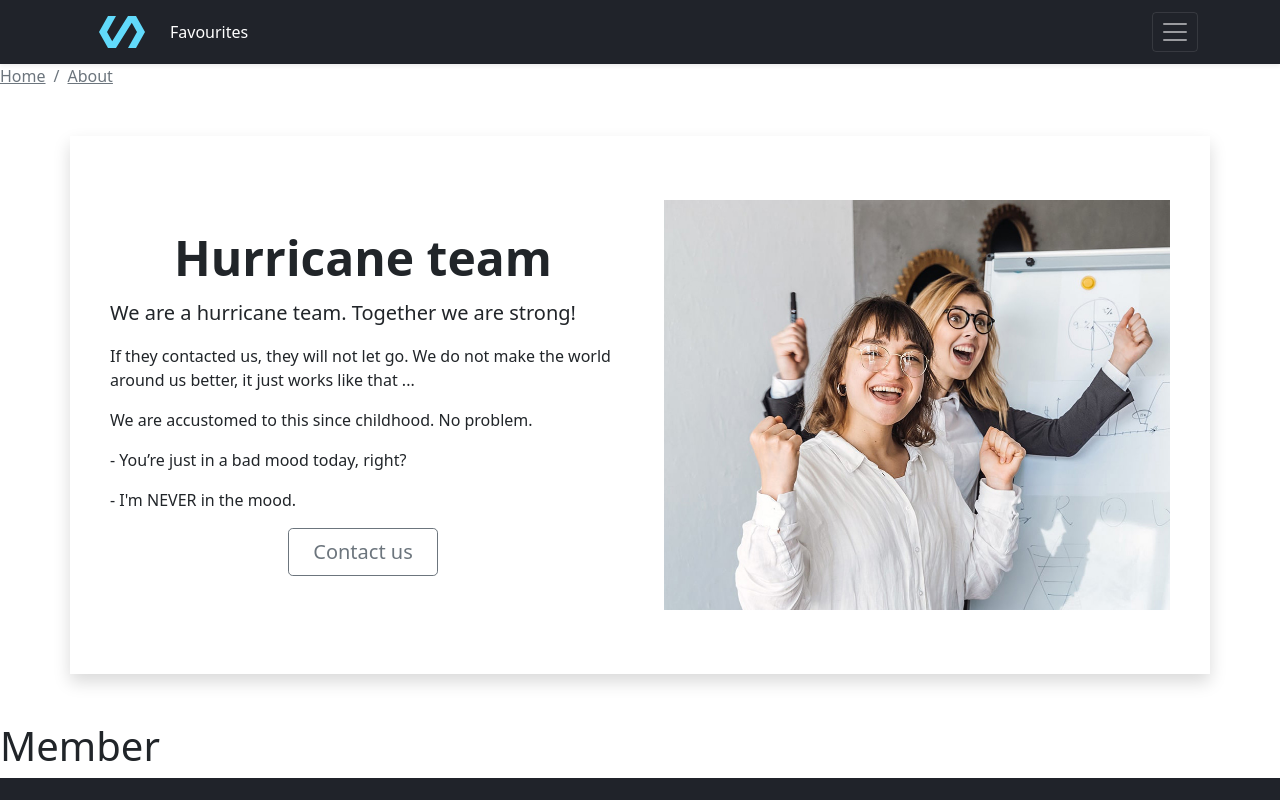
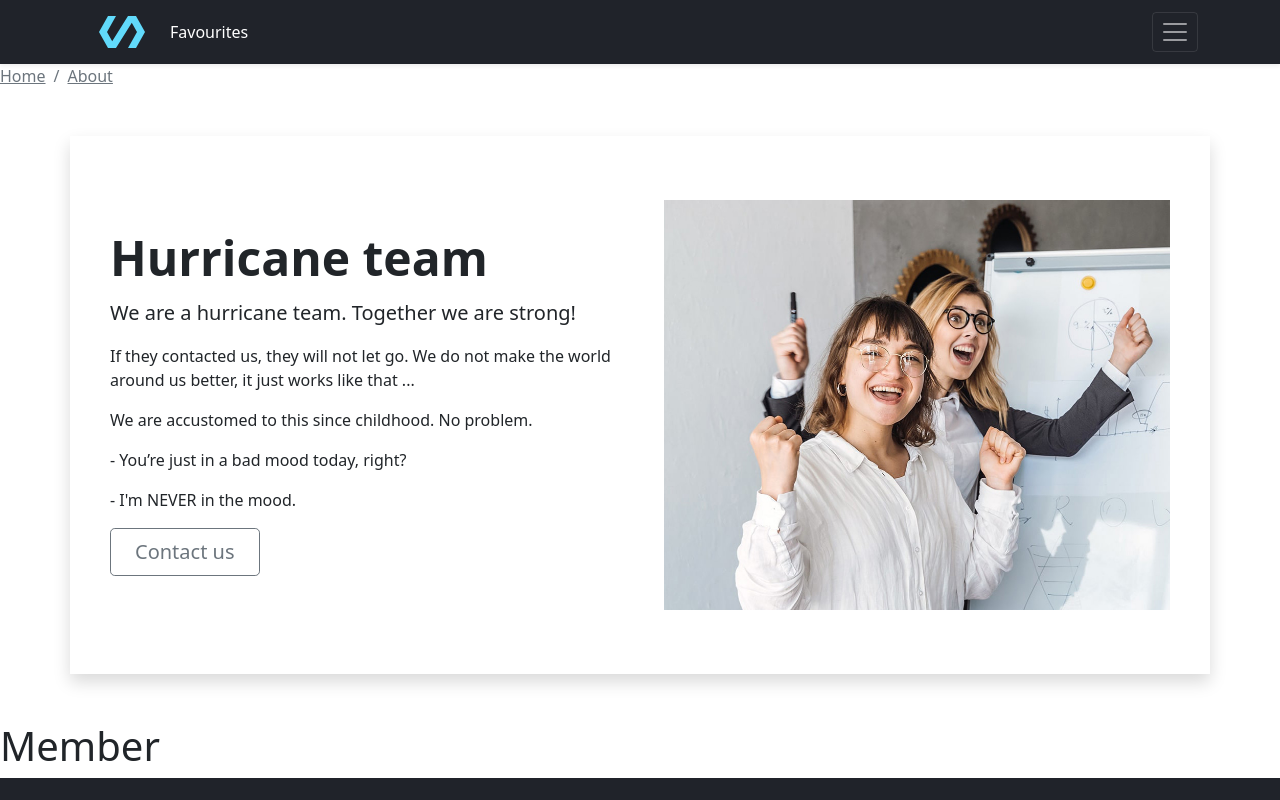
Before and after one commit to unclekoin/react-hackathon-team-website, a React (Create React App) app: page /about in a window 1280 px wide. Shown: the top 800 px of the page. Built offline with nearby package versions, Linux system fonts and the light colour scheme.

Commit message:
fix style about.jsx

```diff
--- a/src/index.css
+++ b/src/index.css
@@ -104,3 +104,10 @@
   height: 0;
   box-shadow: 265px 12px 18px 16px #fff;
 }
+
+/* about.jsx */
+.block-info {
+  align-items: flex-start;
+  display: flex;
+  flex-direction: column;
+}
--- a/src/pages/about.jsx
+++ b/src/pages/about.jsx
@@ -5,18 +5,18 @@ import { Link } from 'react-router-dom';
 
 const About = () => {
   return (
-    <div className="container col-xxl-8 px-4 py-5 mt-5">
-      <div className="row flex-lg-row-reverse align-items-center g-5 p-3 shadow">
-        <div className="col-12 col-lg-6 my-0 my-md-5">
+    <div className="container px-4 py-5 mt-5 col-xxl-8">
+      <div className="p-3 shadow row flex-lg-row-reverse align-items-center g-5">
+        <div className="my-0 col-12 col-lg-6 my-md-5">
           <img
             src={img}
-            className="d-block mx-auto img-fluid"
+            className="mx-auto d-block img-fluid"
             alt="Hurricane team"
             loading="lazy"
           />
         </div>
-        <div className="col-lg-6 my-md-5">
-          <h1 className="display-5 fw-bold lh-1 text-center mb-3">
+        <div className="block-info col-lg-6 my-md-5">
+          <h1 className="mb-3 text-center display-5 fw-bold lh-1">
             Hurricane team
           </h1>
           <p className="lead">
@@ -29,7 +29,7 @@ const About = () => {
           <p>We are accustomed to this since childhood. No problem.</p>
           <p>- You’re just in a bad mood today, right?</p>
           <p>- I'm NEVER in the mood.</p>
-          <div className="d-grid gap-2 d-md-flex justify-content-center">
+          <div className="gap-2 d-grid d-md-flex justify-content-center">
             <Link to={'/contacts'}>
               <Button
                 cls="btn btn-outline-secondary btn-lg px-4"
```
